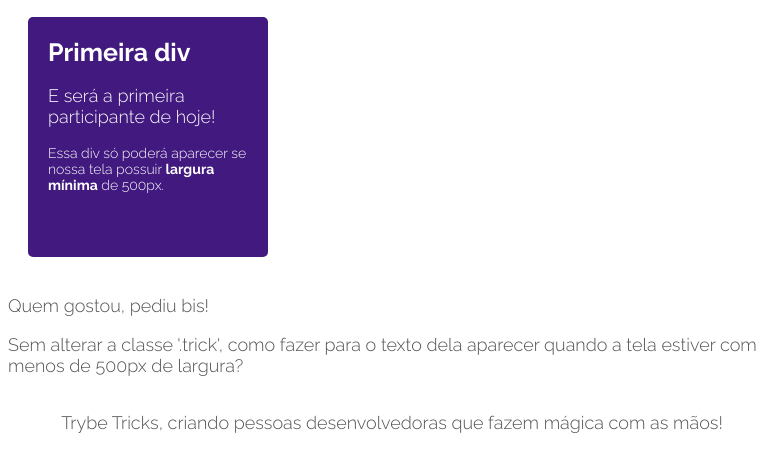
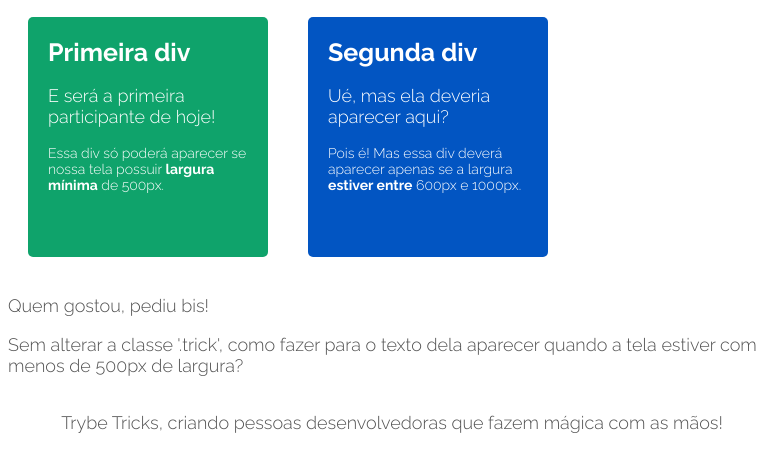
Before and after one commit to edvansabino/trybe-exercicios, a plain HTML site: page fundamentos/secao-6-html-css-flexbox-e-responsivo/dia-5-html-css-responsivo-mobile-first/index.html in a window 768 px wide. Shown: the part 179-641 px from the top of the page. Drawn offline with Linux system fonts and the light colour scheme.

Commit message:
Resolução do 2 requisito exercicios dia 5

```diff
--- a/fundamentos/secao-6-html-css-flexbox-e-responsivo/dia-5-html-css-responsivo-mobile-first/style.css
+++ b/fundamentos/secao-6-html-css-flexbox-e-responsivo/dia-5-html-css-responsivo-mobile-first/style.css
@@ -68,7 +68,12 @@ p strong {
 
 @media screen and (min-width: 500px){
   .cards .card:nth-of-type(1) {
-      background-color: #41197f;
-      display: initial;
+  display: initial;
   }
 }
+
+@media screen and (max-width: 1000px) and (min-width: 600px){
+  .card:nth-of-type(2) {
+    display: initial;
+  }
+}
```
